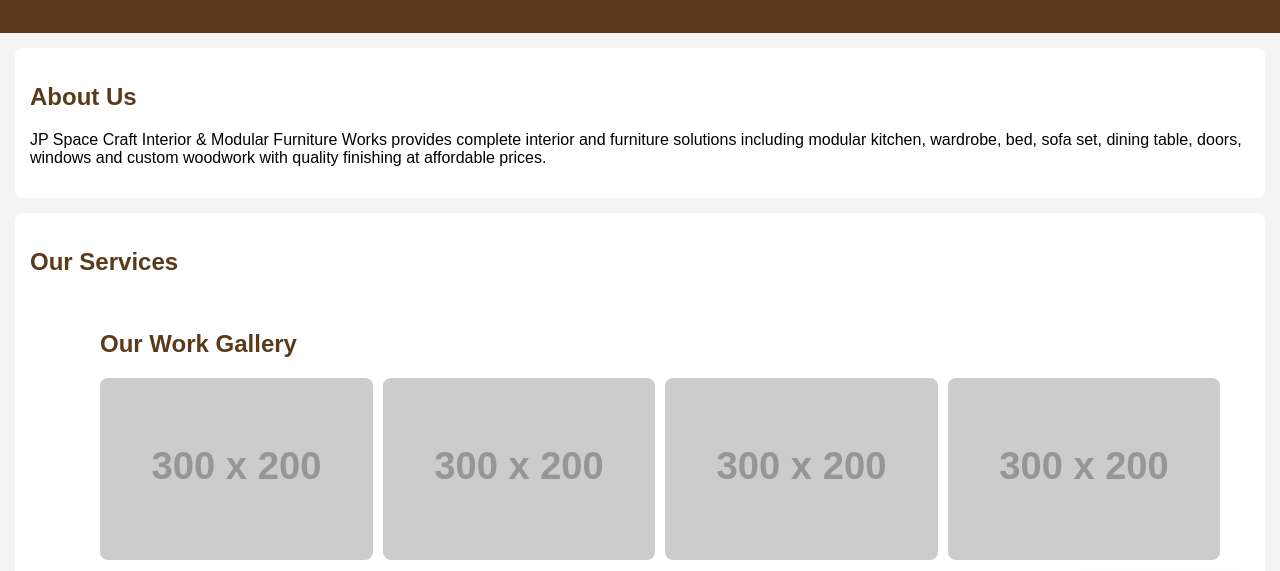
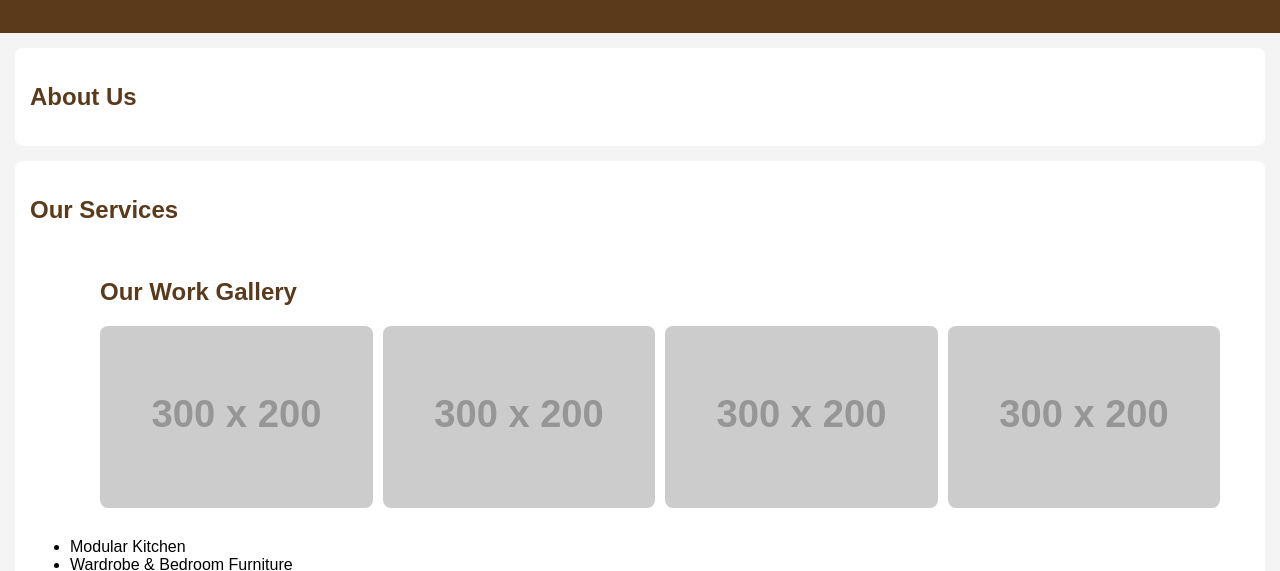
Before and after one commit to jp-space-craft-interior/jp-space-craft-interior.github.io, a plain HTML site: page index.html in a window 1280 px wide. Shown: the part 157-728 px from the top of the page. Drawn offline with Linux system fonts and the light colour scheme; placeholder pictures from the web are drawn by us.

Commit message:
Remove company description from About Us section
Removed a detailed description of the company from the About Us section.

```diff
--- a/index.html
+++ b/index.html
@@ -23,7 +23,6 @@
 <section>
   <h2>About Us</h2>
   <p>
-JP Space Craft Interior & Modular Furniture Works provides complete interior and furniture solutions including modular kitchen, wardrobe, bed, sofa set, dining table, doors, windows and custom woodwork with quality finishing at affordable prices.
   </p>
 </section>
 
```
